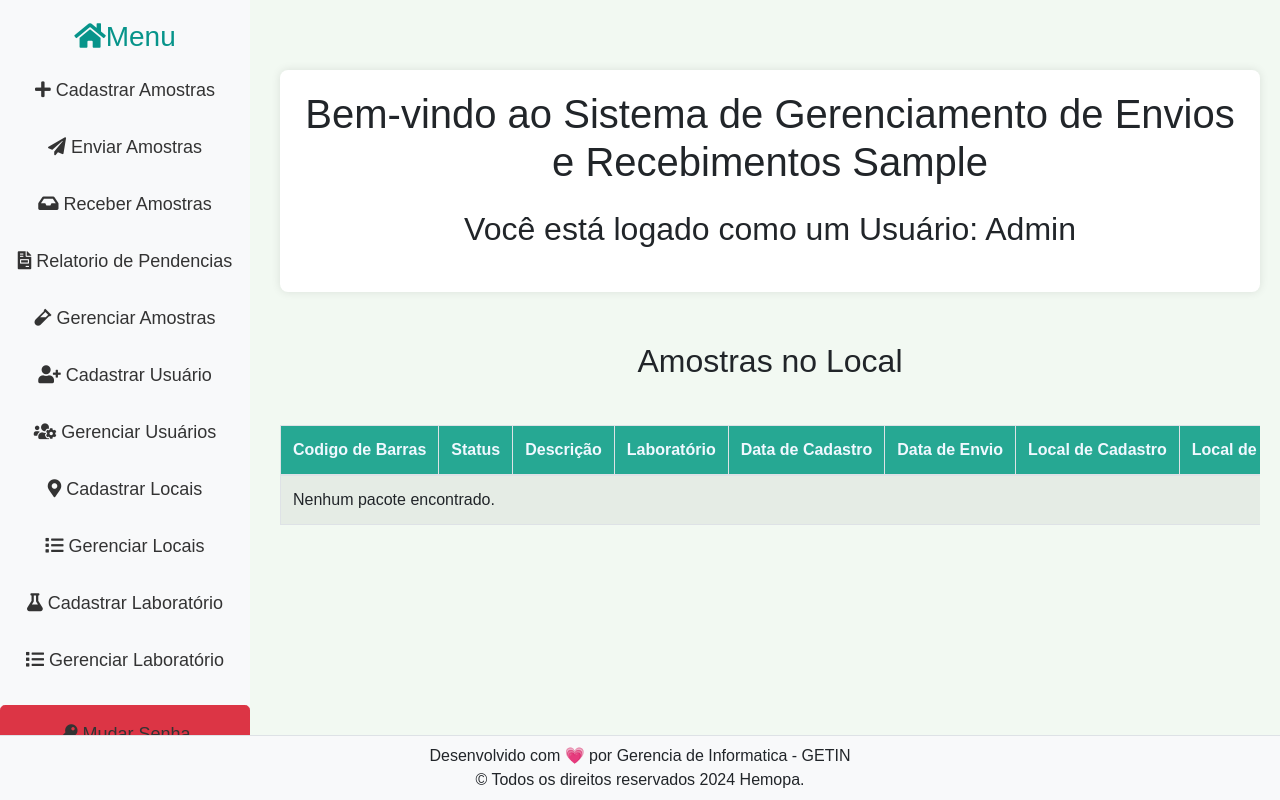
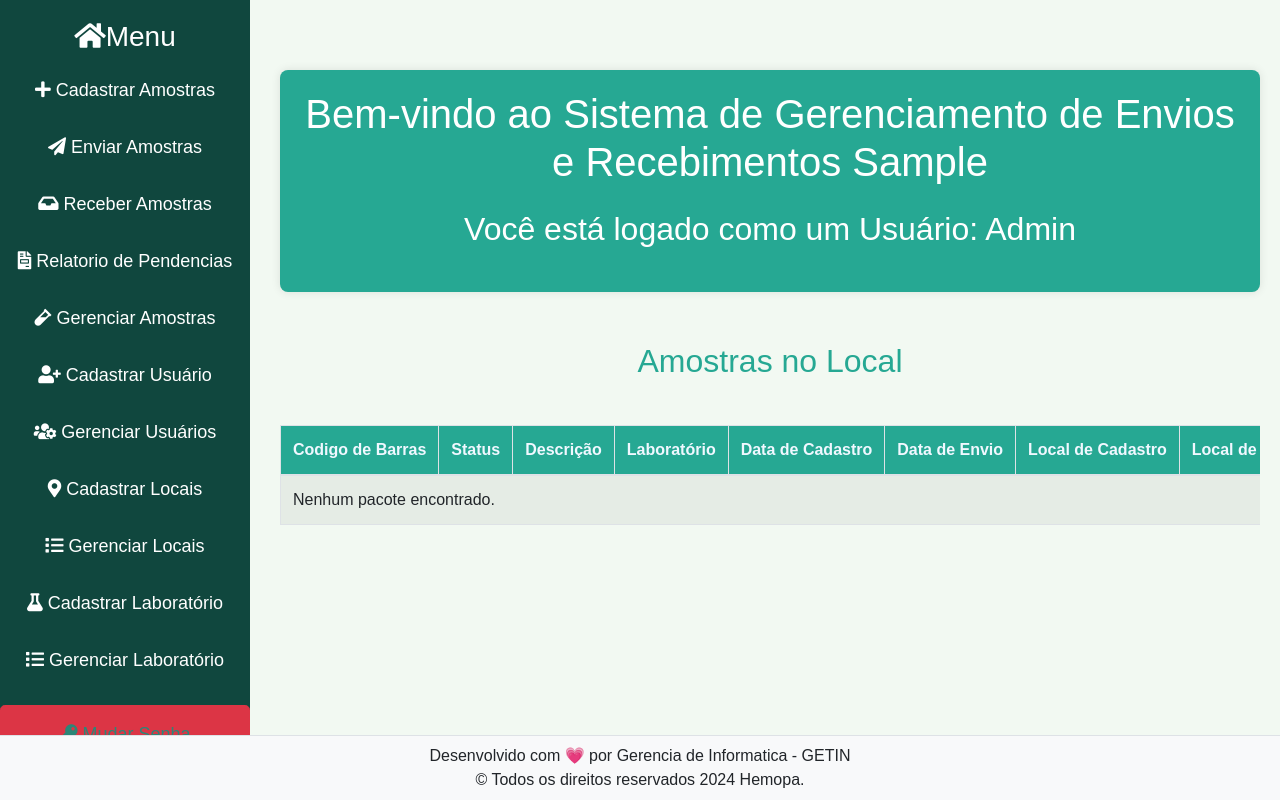
Before and after one commit to jaymejunior25/sistemaT, a PHP site: page / in a window 1280 px wide. Run offline with PHP 8.4, Linux system fonts and the light colour scheme; the visitor is signed in with stand-in values (Sample User, id 1); data that the repository does not hold is empty; some libraries are stand-ins or nearby versions.

Commit message:
estilo do index e testes no cadastro de pacotes

```diff
--- a/index.php
+++ b/index.php
@@ -70,34 +70,34 @@ $pacotes = $stmt->fetchAll(PDO::FETCH_ASSOC);
     <link href="https://cdnjs.cloudflare.com/ajax/libs/font-awesome/5.15.3/css/all.min.css" rel="stylesheet">
 </head>
 <body>
-    <div class="sidebar">
-        <h3 class="text-center" style="color: #07948A;"><i class="fas fa-home"></i>Menu</h3>
-        <a href="cadastro_pacote.php"><i class="fas fa-plus"></i> Cadastrar Amostras</a>
-        <a href="envio_pacote.php"><i class="fas fa-paper-plane"></i> Enviar Amostras</a>
+    <div class="sidebar" style="background-color: #10473E;" >
+        <h3 class="text-center" style="color: #fff;"><i class="fas fa-home"></i>Menu</h3>
+        <a style="color: #fff;" href="cadastro_pacote.php"><i class="fas fa-plus"></i> Cadastrar Amostras</a>
+        <a style="color: #fff;"href="envio_pacote.php"><i class="fas fa-paper-plane"></i> Enviar Amostras</a>
         <?php if ($_SESSION['user_type'] === 'admin' || $_SESSION['unidade_id'] === '1'): ?>
-            <a href="recebimento.php"><i class="fas fa-inbox"></i> Receber Amostras</a>
+            <a style="color: #fff;" href="recebimento.php"><i class="fas fa-inbox"></i> Receber Amostras</a>
         <?php endif; ?>
 
         <?php if ($_SESSION['user_type'] === 'admin'): ?>
-            <a href="relatorio_pendencias.php"><i class="fas fa-file-invoice"></i> Relatorio de Pendencias</a>
-            <a href="lista_pacotes.php"><i class="fas fa-vial"></i> Gerenciar Amostras</a>
-            <a href="cadastro_usuarios.php"><i class="fas fa-user-plus"></i> Cadastrar Usuário</a>
-            <a href="listar.php"><i class="fas fa-users-cog"></i> Gerenciar Usuários</a>
-            <a href="cadastrounidade.php"><i class="fas fa-map-marker-alt"></i> Cadastrar Locais</a>
-            <a href="gerenciar_locais.php"><i class="fas fa-list"></i> Gerenciar Locais</a>
-            <a href="cadastro_lab.php"><i class="fas fa-flask"></i> Cadastrar Laboratório</a>
-            <a href="gerenciar_lab.php"><i class="fas fa-list"></i> Gerenciar Laboratório</a>
+            <a style="color: #fff;" href="relatorio_pendencias.php"><i class="fas fa-file-invoice"></i> Relatorio de Pendencias</a>
+            <a style="color: #fff;" href="lista_pacotes.php"><i class="fas fa-vial"></i> Gerenciar Amostras</a>
+            <a style="color: #fff;" href="cadastro_usuarios.php"><i class="fas fa-user-plus"></i> Cadastrar Usuário</a>
+            <a style="color: #fff;" href="listar.php"><i class="fas fa-users-cog"></i> Gerenciar Usuários</a>
+            <a style="color: #fff;" href="cadastrounidade.php"><i class="fas fa-map-marker-alt"></i> Cadastrar Locais</a>
+            <a style="color: #fff;" href="gerenciar_locais.php"><i class="fas fa-list"></i> Gerenciar Locais</a>
+            <a style="color: #fff;" href="cadastro_lab.php"><i class="fas fa-flask"></i> Cadastrar Laboratório</a>
+            <a style="color: #fff;" href="gerenciar_lab.php"><i class="fas fa-list"></i> Gerenciar Laboratório</a>
         <?php endif; ?>
         <a href="mudar_senha.php" class="btn btn-danger btn-lg mt-3"><i class="fas fa-key"></i> Mudar Senha </a>
         <a href="logout.php" class="btn btn-danger mt-3"><i class="fas fa-sign-out-alt"></i> Logout</a>
     </div>
     <div class="content">
-        <div class="container container-custom">
-            <h1 class="text-center mb-4">Bem-vindo ao Sistema de Gerenciamento de Envios e Recebimentos <?php echo ucfirst($user_name); ?></h1>
-            <h2 class="text-center mb-4">Você está logado como um Usuário: <?php echo ucfirst($user_type); ?></h2>
+        <div class="container container-custom"  style="background-color: rgb(38, 168, 147);">
+            <h1 class="text-center mb-4" style="color: #fff;">Bem-vindo ao Sistema de Gerenciamento de Envios e Recebimentos <?php echo ucfirst($user_name); ?></h1>
+            <h2 class="text-center mb-4" style="color: #fff;">Você está logado como um Usuário: <?php echo ucfirst($user_type); ?></h2>
         </div>
 
-        <h2 class="text-center mb-4">Amostras no Local</h2>
+        <h2 class="text-center mb-4"style="color: rgb(38, 168, 147);">Amostras no Local</h2>
         <div class="table-wrapper" style="position: relative;" id="managerTable">
             <table class="table table-bordered table-hover table-striped">
                 <thead class="theadfixed">
--- a/styles.css
+++ b/styles.css
@@ -15,7 +15,7 @@ body {
     max-width: 1200px;
     margin: 50px auto;
     padding: 20px;
-    background-color: #fff;
+    background-color: #4caca7;
     border-radius: 8px;
     box-shadow: 0 0 10px rgba(0, 0, 0, 0.1);
 }
@@ -149,7 +149,7 @@ a{
     text-align: center;
     text-decoration: none;
     font-size: 18px;
-    color: #333;
+    color: #2c8677;
     display: block;
 }
 .sidebar a:hover {
```
Also changed, not shown: teste 10.php (added, +113 -0 lines), teste 9.php (added, +56 -0 lines).
